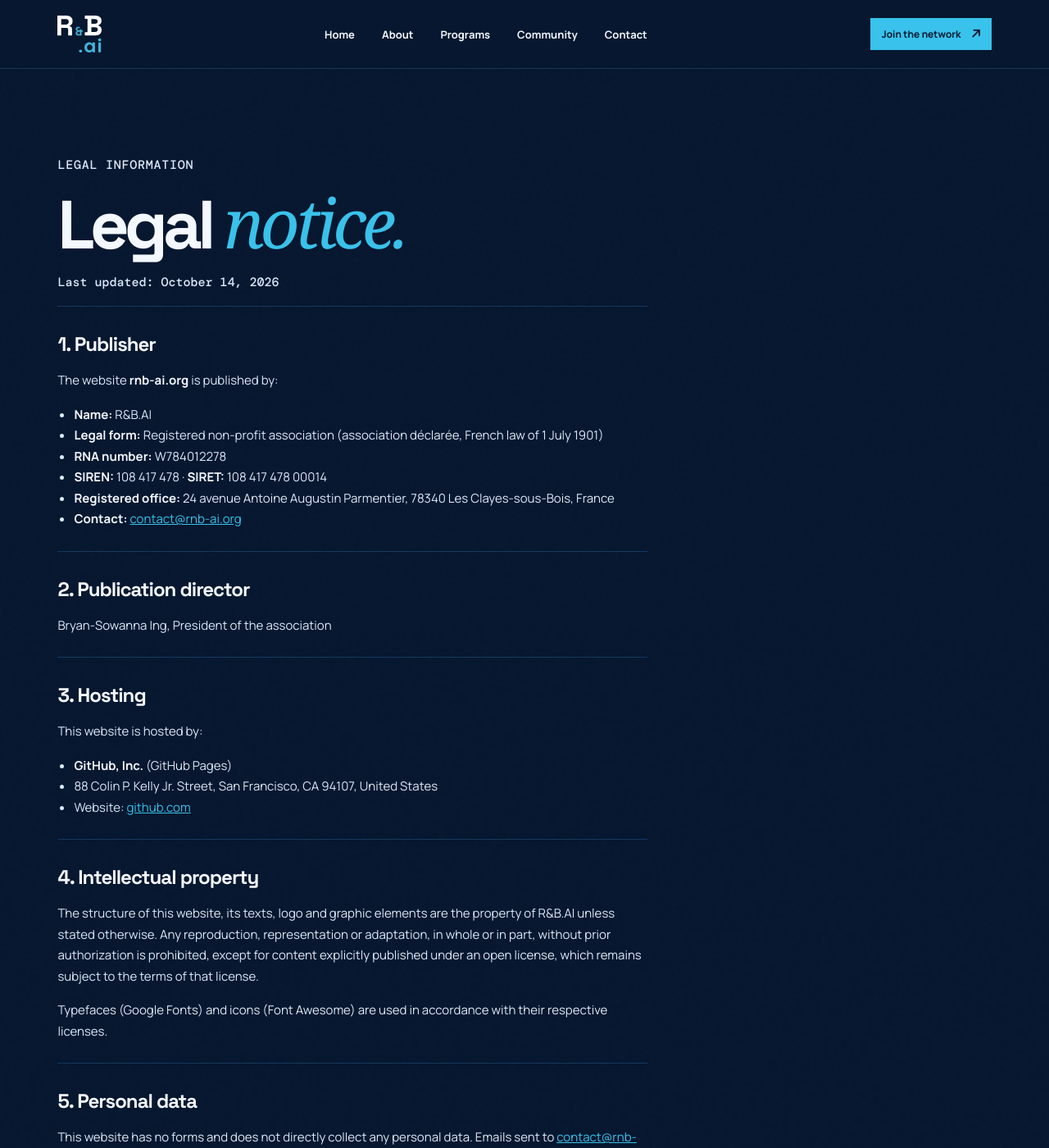
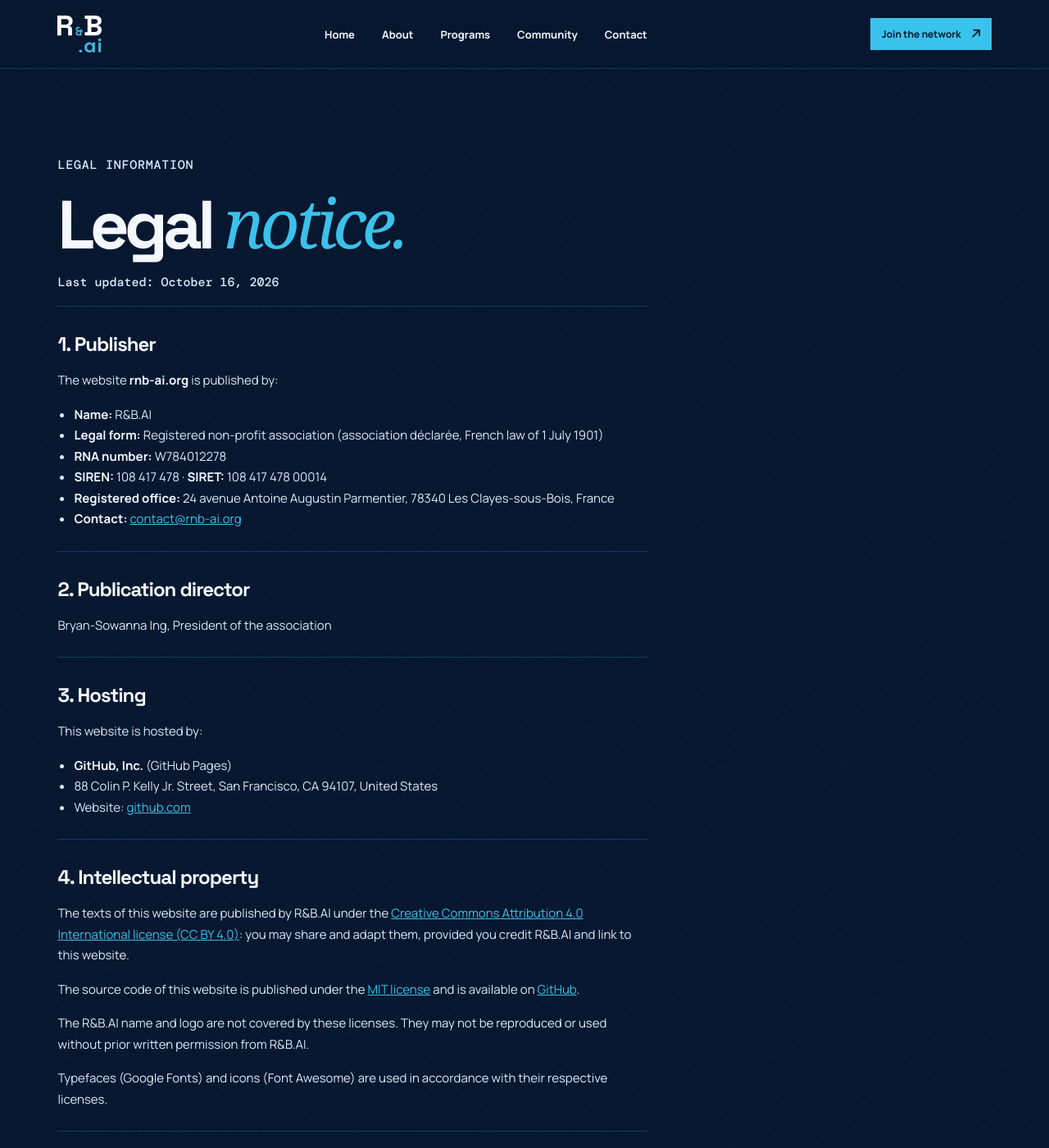
Before and after one commit to rnb-ai/rnb-ai.github.io, a Jekyll site: the page built from legal-notice.html, in a window 1280 px wide and 1400 px high. Shown: the whole window at 82% size. Built offline with Jekyll 4.4.1, drawn with Linux system fonts in a browser that asks for light colours.

Commit message:
Add license files and update README with licensing information

```diff
--- a/_config.yml
+++ b/_config.yml
@@ -4,6 +4,8 @@ url: https://rnb-ai.org
 # Repository files that must not be published
 exclude:
   - README.md
+  - LICENSE
+  - LICENSE-CONTENT
 
 defaults:
   - scope:
--- a/legal-notice.html
+++ b/legal-notice.html
@@ -5,7 +5,7 @@ description: "Legal notice for the R&B.AI website"
     <main id="top" class="legal section-pad">
       <p class="kicker">LEGAL INFORMATION</p>
       <h1>Legal <em>notice.</em></h1>
-      <p class="legal-updated">Last updated: October 14, 2026</p>
+      <p class="legal-updated">Last updated: October 16, 2026</p>
 
       <section>
         <h2>1. Publisher</h2>
@@ -37,7 +37,9 @@ description: "Legal notice for the R&B.AI website"
 
       <section>
         <h2>4. Intellectual property</h2>
-        <p>The structure of this website, its texts, logo and graphic elements are the property of R&amp;B.AI unless stated otherwise. Any reproduction, representation or adaptation, in whole or in part, without prior authorization is prohibited, except for content explicitly published under an open license, which remains subject to the terms of that license.</p>
+        <p>The texts of this website are published by R&amp;B.AI under the <a href="https://creativecommons.org/licenses/by/4.0/" rel="noopener">Creative Commons Attribution 4.0 International license (CC BY 4.0)</a>: you may share and adapt them, provided you credit R&amp;B.AI and link to this website.</p>
+        <p>The source code of this website is published under the <a href="https://github.com/rnb-ai/rnb-ai.github.io/blob/main/LICENSE" rel="noopener">MIT license</a> and is available on <a href="https://github.com/rnb-ai/rnb-ai.github.io" rel="noopener">GitHub</a>.</p>
+        <p>The R&amp;B.AI name and logo are not covered by these licenses. They may not be reproduced or used without prior written permission from R&amp;B.AI.</p>
         <p>Typefaces (Google Fonts) and icons (Font Awesome) are used in accordance with their respective licenses.</p>
       </section>
 
```
Also changed, not shown: README.md, 2 other files.
